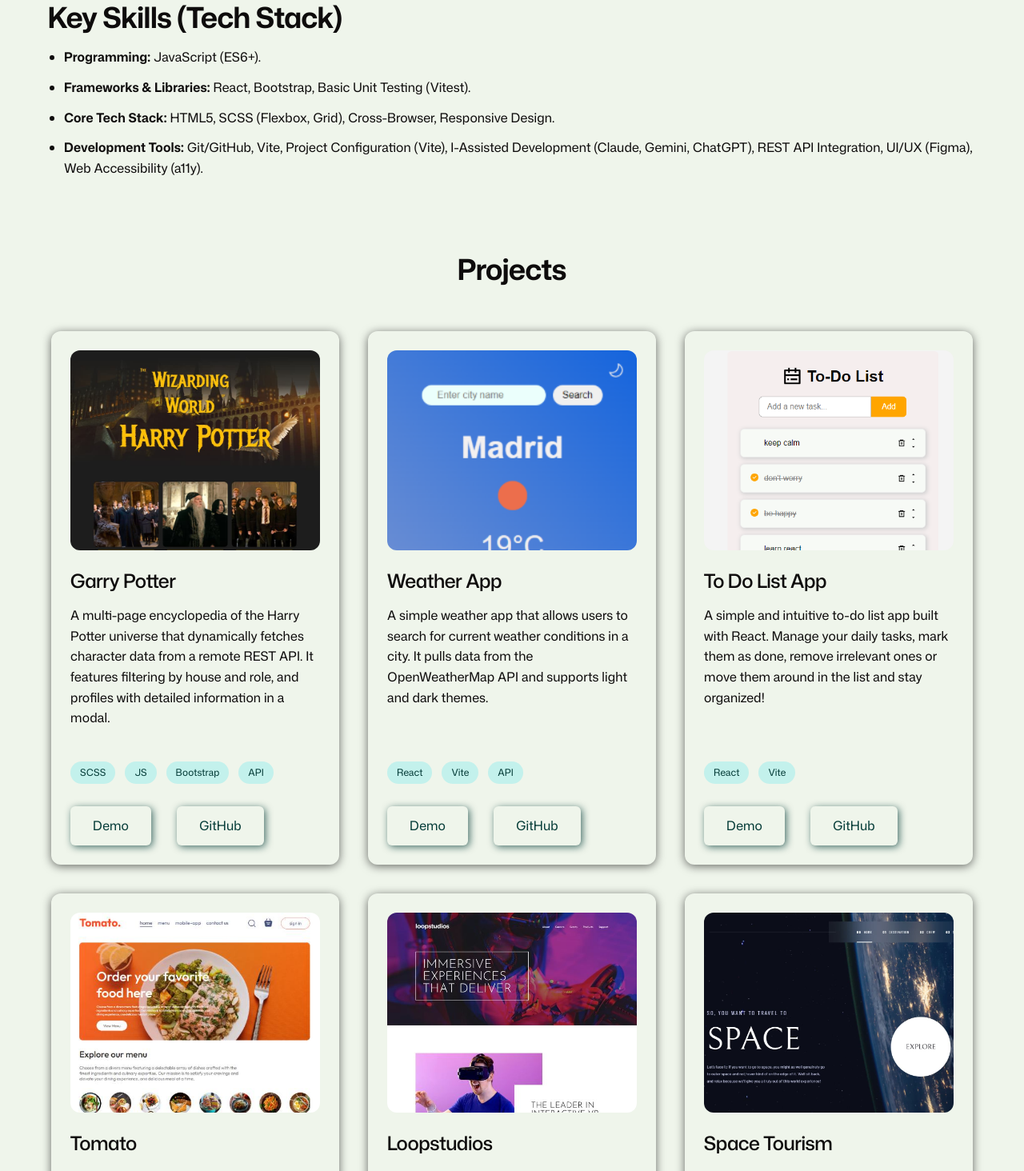
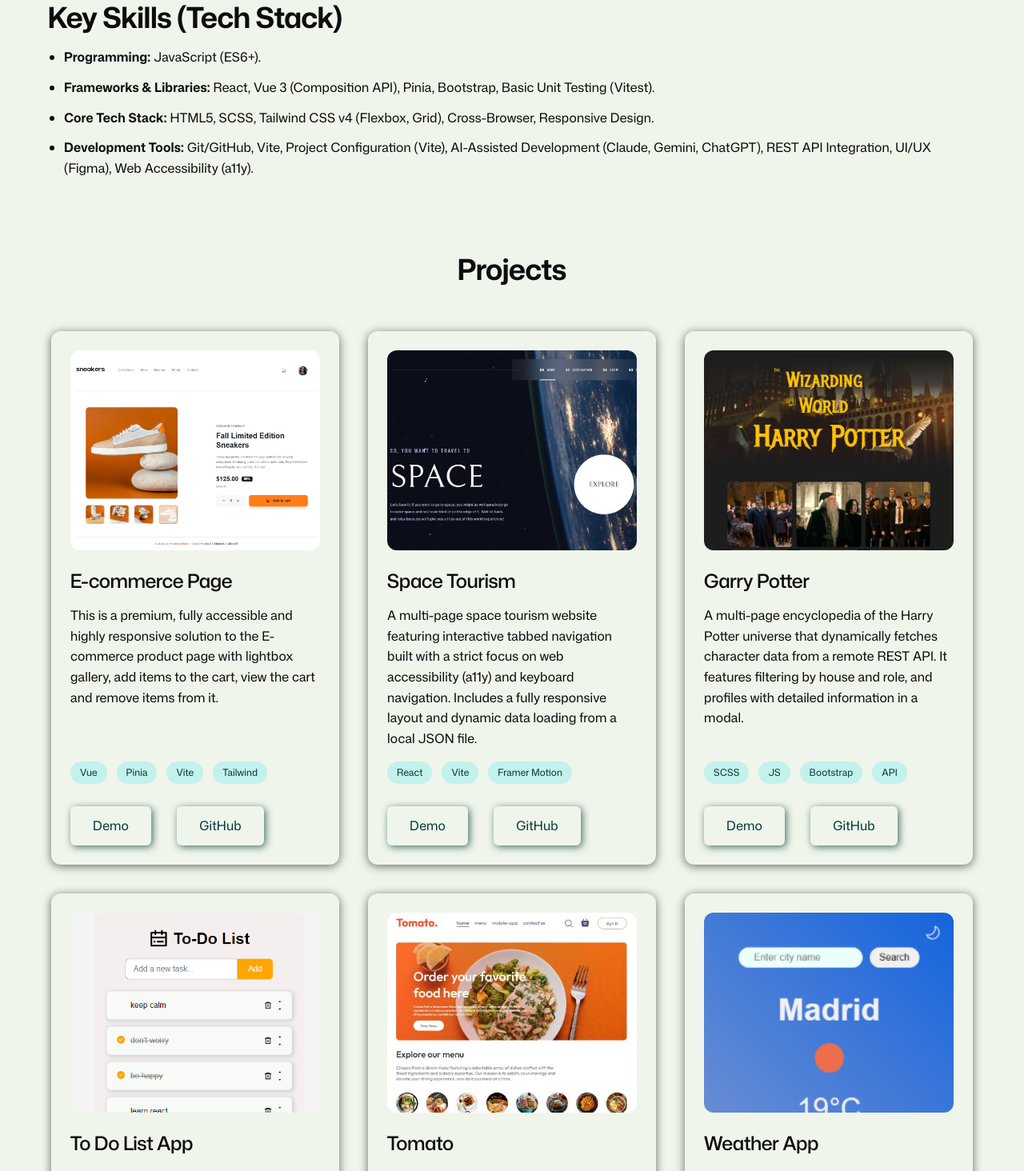
Before and after one commit to LenaM777/portfolio-olena, a React (Vite) app: page / in a window 1280 px wide. Shown: the part 800-2264 px from the top of the page at 80% size. Built offline with nearby package versions, Linux system fonts and the light colour scheme.

Commit message:
feat: Add e-commerce project and update tech stack skills in portfolio

```diff
--- a/src/data/projects.json
+++ b/src/data/projects.json
@@ -1,6 +1,24 @@
 [
   {
     "id": 1,
+    "image": "./images/ecom-page.jpg",
+    "title": "E-commerce Page",
+    "description": "This is a premium, fully accessible and highly responsive solution to the E-commerce product page with lightbox gallery, add items to the cart, view the cart and remove items from it.",
+    "stack": ["Vue", "Pinia", "Vite", "Tailwind"],
+    "demo": "https://ecommerce-product-page-five-zeta.vercel.app/",
+    "link": "https://github.com/LenaM777/ecommerce-product-page"
+  },
+  {
+    "id": 2,
+    "image": "./images/space-tourism.jpg",
+    "title": "Space Tourism",
+    "description": "A multi-page space tourism website featuring interactive tabbed navigation built with a strict focus on web accessibility (a11y) and keyboard navigation. Includes a fully responsive layout and dynamic data loading from a local JSON file.",
+    "stack": ["React", "Vite", "Framer Motion"],
+    "demo": "https://space-tourism-ten-kappa.vercel.app",
+    "link": "https://github.com/LenaM777/space-tourism"
+  },
+  {
+    "id": 3,
     "image": "./images/garry.jpg",
     "title": "Garry Potter",
     "description": "A multi-page encyclopedia of the Harry Potter universe that dynamically fetches character data from a remote REST API. It features filtering by house and role, and profiles with detailed information in a modal.",
@@ -9,7 +27,25 @@
     "link": "https://github.com/LenaM777/harry-potter"
   },
   {
-    "id": 2,
+    "id": 4,
+    "image": "./images/todo-list.png",
+    "title": "To Do List App",
+    "description": "A simple and intuitive to-do list app built with React. Manage your daily tasks, mark them as done, remove irrelevant ones or move them around in the list and stay organized!",
+    "stack": ["React", "Vite"],
+    "demo": "https://todo-app-zeta-flame-62.vercel.app/",
+    "link": "https://github.com/LenaM777/todo-app"
+  },
+  {
+    "id": 5,
+    "image": "./images/tomato.jpg",
+    "title": "Tomato",
+    "description": "A simple and convenient food delivery app (frontend only) that allows you to browse the menu, filter dishes by category, has a functional shopping cart for adding a certain amount of products and ordering food from this app.",
+    "stack": ["React", "Vitest", "Unit Tests"],
+    "demo": "https://tomato-delivery-sepia.vercel.app/",
+    "link": "https://github.com/LenaM777/tomato-delivery"
+  },
+  {
+    "id": 6,
     "image": "./images/weather.png",
     "title": "Weather App",
     "description": "A simple weather app that allows users to search for current weather conditions in a city. It pulls data from the OpenWeatherMap API and supports light and dark themes.",
@@ -18,39 +54,12 @@
     "link": "https://github.com/LenaM777/weather-app-react"
   },
   {
-    "id": 3,
-    "image": "./images/todo-list.png",
-    "title": "To Do List App",
-    "description": "A simple and intuitive to-do list app built with React. Manage your daily tasks, mark them as done, remove irrelevant ones or move them around in the list and stay organized!",
-    "stack": ["React", "Vite"],
-    "demo": "https://todo-app-zeta-flame-62.vercel.app/",
-    "link": "https://github.com/LenaM777/todo-app"
-  },
-  {
-    "id": 4,
-    "image": "./images/tomato.jpg",
-    "title": "Tomato",
-    "description": "A simple and convenient food delivery app (frontend only) that allows you to browse the menu, filter dishes by category, has a functional shopping cart for adding a certain amount of products and ordering food from this app.",
-    "stack": ["React", "Vitest", "Unit Tests"],
-    "demo": "https://tomato-delivery-sepia.vercel.app/",
-    "link": "https://github.com/LenaM777/tomato-delivery"
-  },
-  {
-    "id": 5,
+    "id": 7,
     "image": "./images/loopstudios.jpg",
     "title": "Loopstudios",
     "description": "A modern VR studio single-page website featuring a flexible responsive layout. Built using Grid layout. It includes fluid, dynamic animations on interactive cards.",
     "stack": ["HTML", "SCSS", "JS"],
     "demo": "https://loopstudios-six-jade.vercel.app/",
     "link": "https://github.com/LenaM777/loopstudios"
-  },
-  {
-    "id": 6,
-    "image": "./images/space-tourism.jpg",
-    "title": "Space Tourism",
-    "description": "A multi-page space tourism website featuring interactive tabbed navigation built with a strict focus on web accessibility (a11y) and keyboard navigation. Includes a fully responsive layout and dynamic data loading from a local JSON file.",
-    "stack": ["React", "Vite", "Framer Motion"],
-    "demo": "https://space-tourism-ten-kappa.vercel.app",
-    "link": "https://github.com/LenaM777/space-tourism"
   }
 ]
--- a/src/sections/Skills/Skills.jsx
+++ b/src/sections/Skills/Skills.jsx
@@ -12,16 +12,16 @@
               <strong>Programming:</strong> JavaScript (ES6+).
             </li>
             <li className="skills-section__item">
-              <strong>Frameworks & Libraries:</strong> React, Bootstrap, Basic
-              Unit Testing (Vitest).
+              <strong>Frameworks & Libraries:</strong> React, Vue 3 (Composition
+              API), Pinia, Bootstrap, Basic Unit Testing (Vitest).
             </li>
             <li className="skills-section__item">
-              <strong>Core Tech Stack:</strong> HTML5, SCSS (Flexbox, Grid),
-              Cross-Browser, Responsive Design.
+              <strong>Core Tech Stack:</strong> HTML5, SCSS, Tailwind CSS v4
+              (Flexbox, Grid), Cross-Browser, Responsive Design.
             </li>
             <li className="skills-section__item">
               <strong>Development Tools:</strong> Git/GitHub, Vite, Project
-              Configuration (Vite), I-Assisted Development (Claude, Gemini,
+              Configuration (Vite), AI-Assisted Development (Claude, Gemini,
               ChatGPT), REST API Integration, UI/UX (Figma), Web Accessibility
               (a11y).
             </li>
```
Also changed, not shown: public/images/ecom-page.jpg (added).
